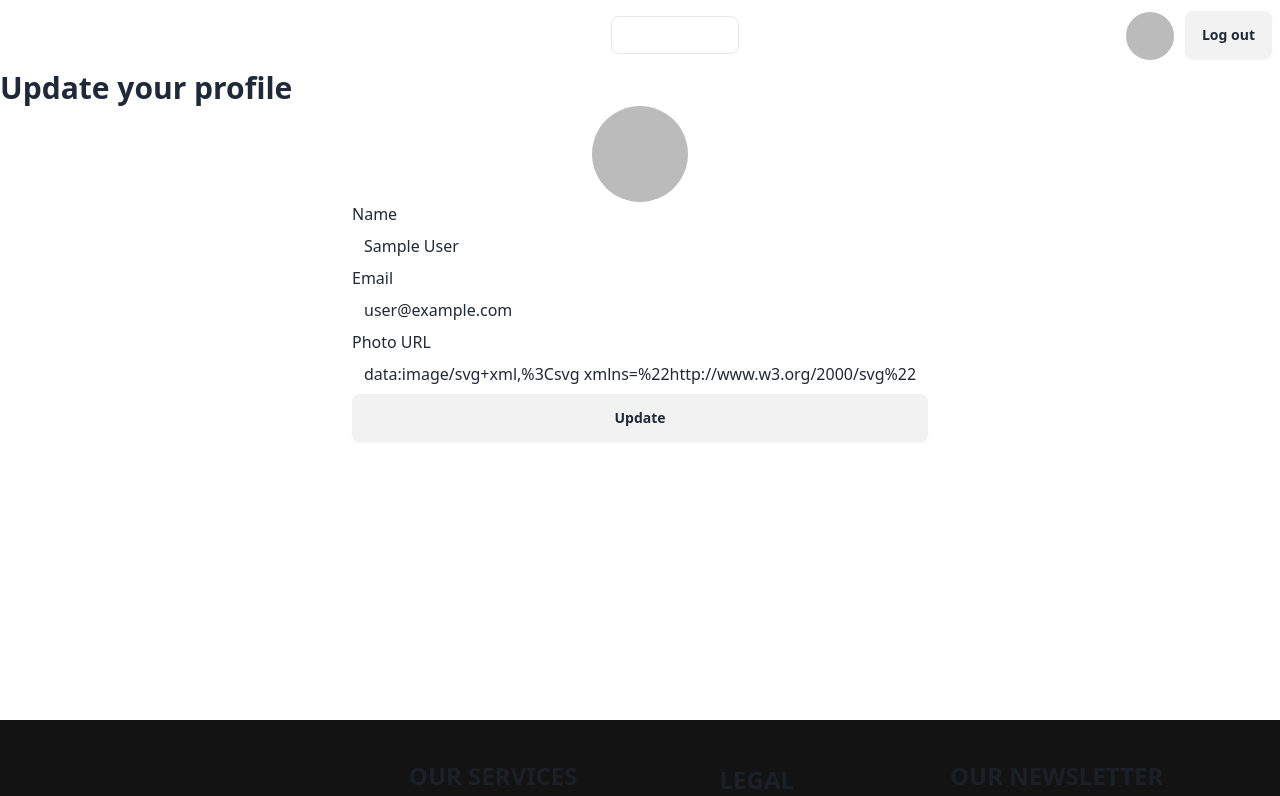
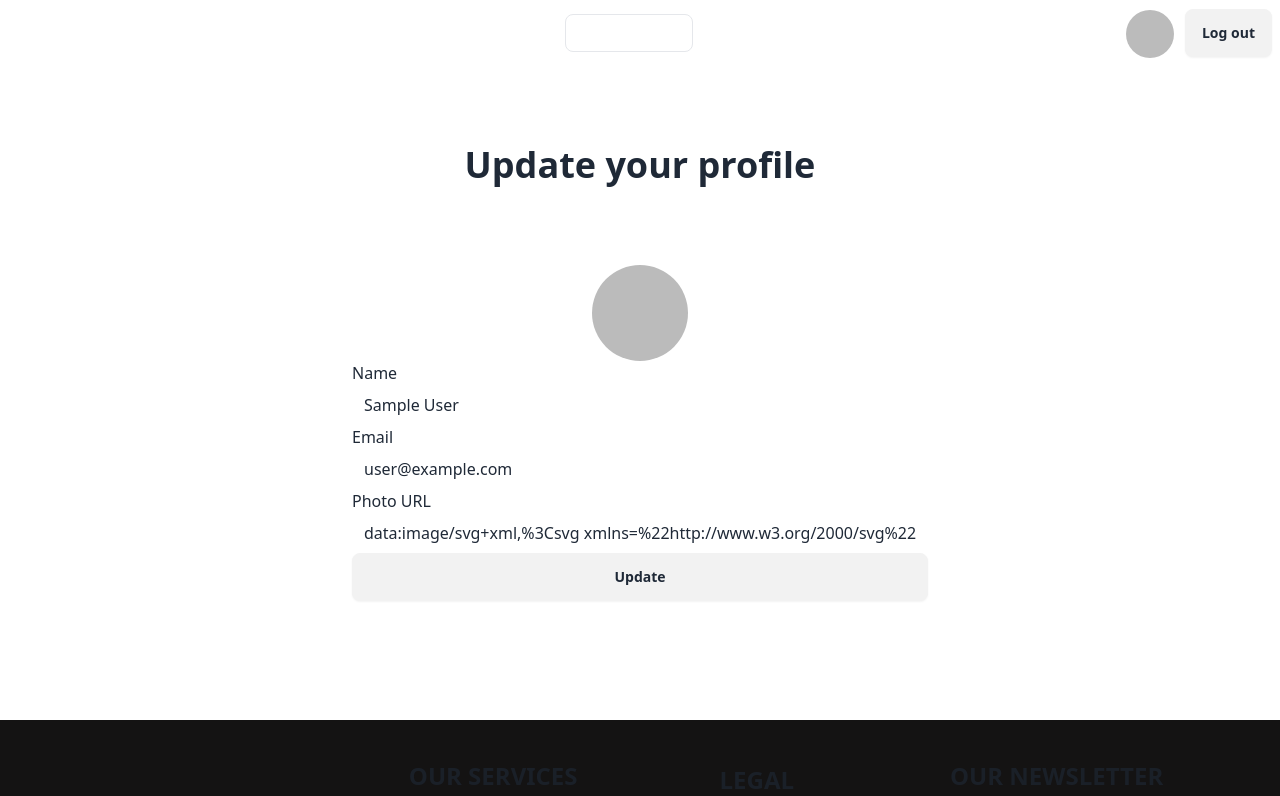
Before and after one commit to OHshajim/Crestiq-Vibe, a React (Vite) app: page /update in a window 1280 px wide. Shown: the top 796 px of the page. Built offline with nearby package versions, Linux system fonts and the light colour scheme; no server answers; sample sign-in values are in the browser's storage.

Commit message:
add Achievement section

```diff
--- /dev/null
+++ b/src/Components/Achievement/Achievement.jsx
@@ -0,0 +1,41 @@
+
+const Achievement = () => {
+    return (
+        <div className="flex flex-1 flex-col md:flex-row  max-w-[1600px] mx-auto p-8 gap-10">
+            <div>
+                <img src="	https://demo.xstheme.com/lacasa/wp-content/themes/lacasa/assets/images/funfact/img1.jpg" alt="" />
+            </div>
+            <div className="flex flex-1 flex-col my-8 md:my-20 space-y-8">
+                <div className="flex items-center gap-4">
+                    <h3 className="text-2xl ">Fun Fact</h3>
+                    <div className="border w-28"></div>
+                </div>
+                <h1 className="text-5xl ">Our Achievements</h1>
+                <p></p>
+                <div className="stats stats-vertical lg:stats-horizontal bg-transparent ">
+
+                    <div className="stat">
+                        <div className="stat-title">Total Projects</div>
+                        <div className="stat-value">508</div>
+                        <div className="stat-desc">Jan 1st 2022 - Apr 1st 2024</div>
+                    </div>
+
+                    <div className="stat">
+                        <div className="stat-title">Our Clients</div>
+                        <div className="stat-value">308</div>
+                        <div className="stat-desc">↗︎ 243 (22%)</div>
+                    </div>
+
+                    <div className="stat">
+                        <div className="stat-title">Awards</div>
+                        <div className="stat-value">22</div>
+                        <div className="stat-desc">Jan 1st 2022 - Apr 1st 2024</div>
+                    </div>
+
+                </div>
+            </div>
+        </div>
+    );
+};
+
+export default Achievement;
--- a/src/Components/Nav/Navbar.jsx
+++ b/src/Components/Nav/Navbar.jsx
@@ -19,6 +19,12 @@ const Navbar = () => {
                 isPending ? "pending" : isActive ? " border " : ""
             }>
             Update Profile</NavLink></li>
+
+        <li><NavLink
+            to='/aboutus'
+            className={({ isActive, isPending }) =>
+                isPending ? "pending" : isActive ? " border " : ""
+            }>About Us</NavLink></li>
     </>
     const logout = () => {
         LogOut()
--- /dev/null
+++ b/src/Pages/About/About.jsx
@@ -0,0 +1,12 @@
+import Navbar from "../../Components/Nav/Navbar";
+
+const About = () => {
+    return (
+        <div className="bg-[#1e1e1edc]">
+            <Navbar/>
+            <div className="h-screen"></div>
+        </div>
+    );
+};
+
+export default About;
--- a/src/Pages/Home/Home.jsx
+++ b/src/Pages/Home/Home.jsx
@@ -4,6 +4,7 @@ import Estates from "../../Components/Estates/Estates";
 import Navbar from "../../Components/Nav/Navbar";
 import { useState } from "react";
 import Team from "../../Components/Team/Team";
+import Achievement from "../../Components/Achievement/Achievement";
 
 const Home = () => {
     const [fix, setFix] = useState(false)
@@ -22,12 +23,14 @@ const Home = () => {
             <div className={fix?"fixed z-10 w-full bg-[#0f0e0e] duration-500":"fixed z-10 w-full duration-200"}>
                 <Navbar />
             </div>
+
             <Header />
 
             {/* body */}
             <div className="bg-[#1e1e1edc] py-10">
             <Estates />
             <Team/>
+            <Achievement/>
             </div>
         </div>
     );
--- a/src/Pages/Login/Login.jsx
+++ b/src/Pages/Login/Login.jsx
@@ -76,7 +76,6 @@ const Login = () => {
                     <div className=" flex justify-center gap-5 pt-3">
                         <button onClick={handleGoogle} className="btn btn-circle text-3xl text-center"><FcGoogle /></button>
                         <button onClick={handleGithub} className="btn btn-circle text-3xl text-center"> <BsGithub /></button>
-
                     </div>
                 </form>
             </div>
--- a/src/Pages/Route/Router.jsx
+++ b/src/Pages/Route/Router.jsx
@@ -7,6 +7,7 @@ import UpdateProfile from "../UpdateProfile/UpdateProfile";
 import ErrorPage from "../ErrorPage/ErrorPage";
 import EstateDetails from "../EstateDetails/EstateDetails";
 import PrivetRoute from "./PrivetRoute";
+import About from "../About/About";
 
 const Router = createBrowserRouter([
     {
@@ -29,6 +30,10 @@ const Router = createBrowserRouter([
                 element: <PrivetRoute> <UpdateProfile /> </PrivetRoute>
             },
             {
+                path: "/aboutus",
+                element: <PrivetRoute> <About/> </PrivetRoute>
+            },
+            {
                 path: "/login",
                 element: <Login />
             },
--- a/src/Pages/UpdateProfile/UpdateProfile.jsx
+++ b/src/Pages/UpdateProfile/UpdateProfile.jsx
@@ -34,10 +34,8 @@ const UpdateProfile = () => {
             {
                 isLoading && <div className="flex justify-center items-center my-20"><span className="w-20 loading loading-spinner text-error"></span></div>
             }
-            <div>
-                <h1 className="text-3xl font-bold ">Update your profile</h1>
-            </div>
-            <div className="flex flex-col  items-center ">
+            <div className="flex flex-col  items-center h-full">
+                <h1 className="text-4xl font-bold my-20">Update your profile</h1>
                 <div className="avatar">
                     <div className="w-24 rounded-full">
                         <img src={photoURL} />
```
